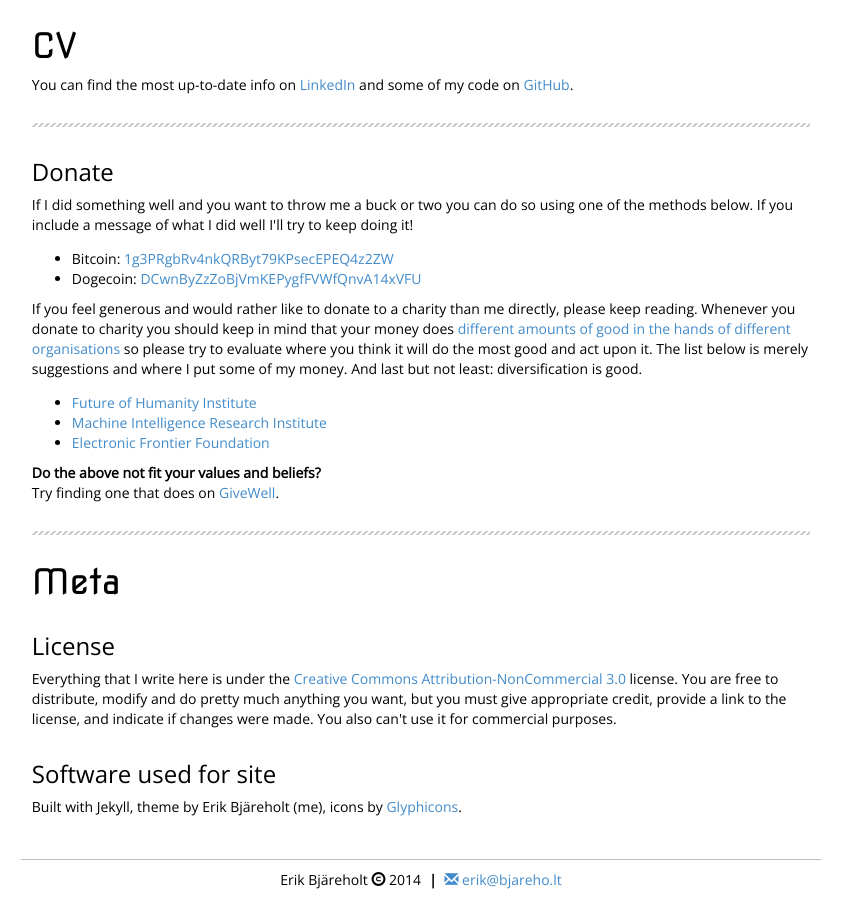
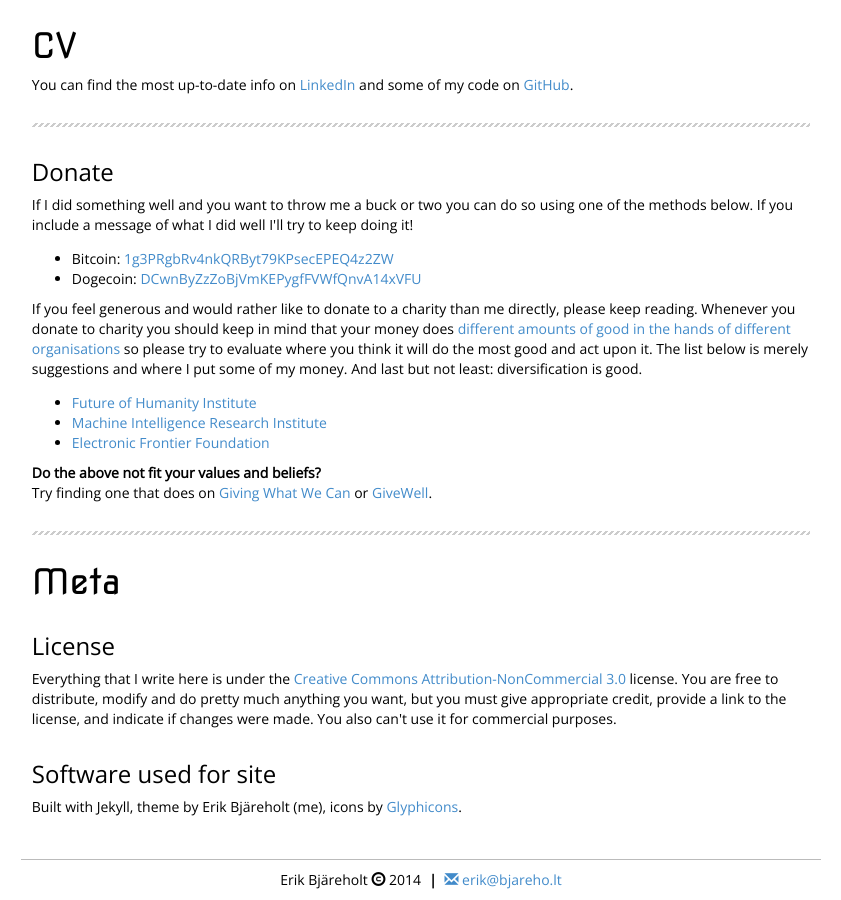
Before and after one commit to ErikBjare/ErikBjare.github.io, a Jekyll site: the page built from about/index.html, in a window 1280 px wide and 900 px high, scrolled down 2012 px. Shown: the whole window, without its empty margins (219-1060 px from the left). Built offline with Jekyll 4.4.1, drawn with Linux system fonts in a browser that asks for light colours; nearby versions of some CDN libraries; Markdown is read by kramdown in place of the engine named in the settings.

Commit message:
Added 'Giving What We Can' to charity section

```diff
--- a/about/index.html
+++ b/about/index.html
@@ -142,7 +142,7 @@ title: About
             </ul>
 
             <b>Do the above not fit your values and beliefs?</b><br>
-            Try finding one that does on <a href="http://www.givewell.org/">GiveWell</a>.
+            Try finding one that does on <a href="https://www.givingwhatwecan.org/">Giving What We Can</a> or <a href="http://www.givewell.org/">GiveWell</a>.
         </div>
 
         <hr>
```
